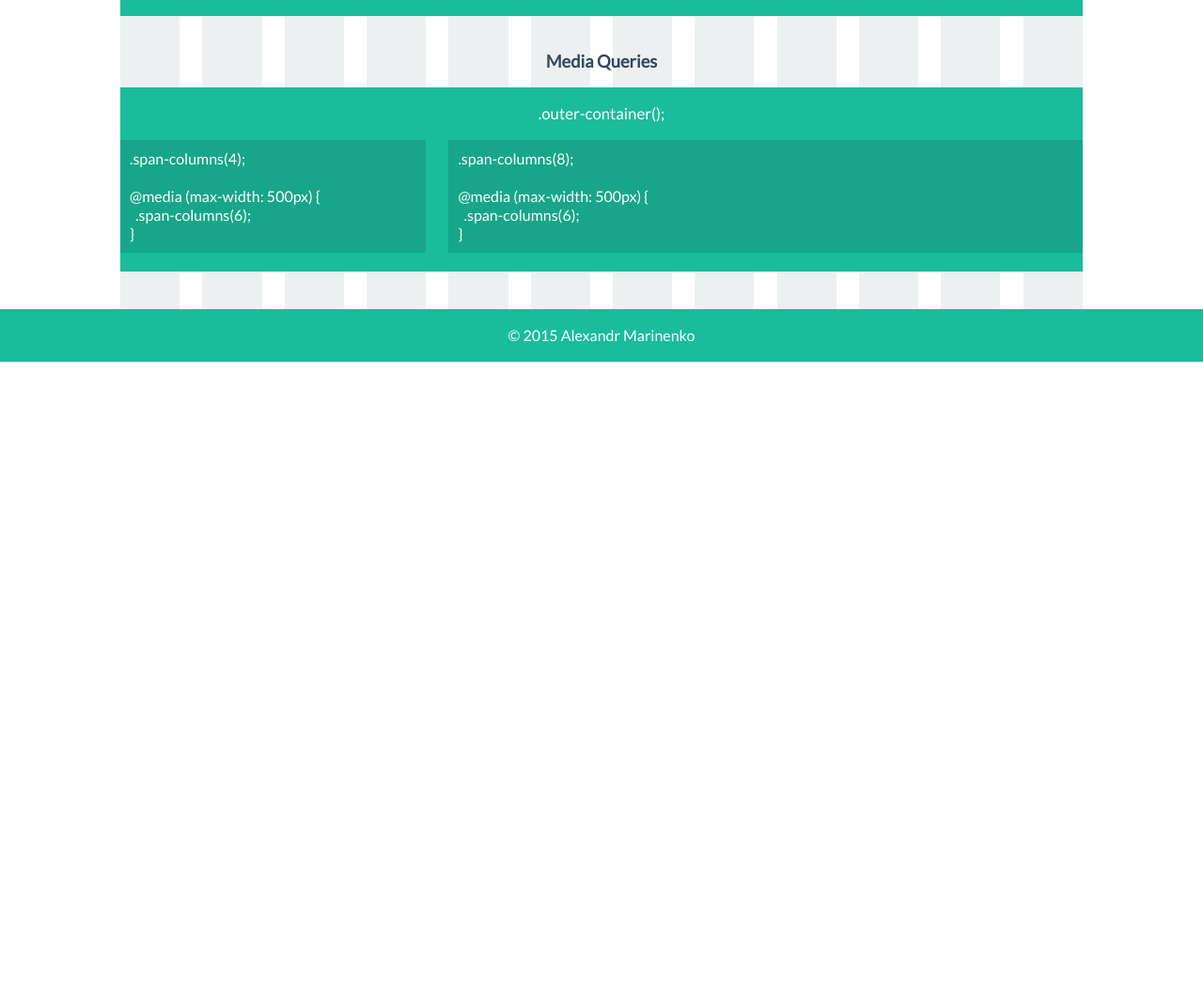
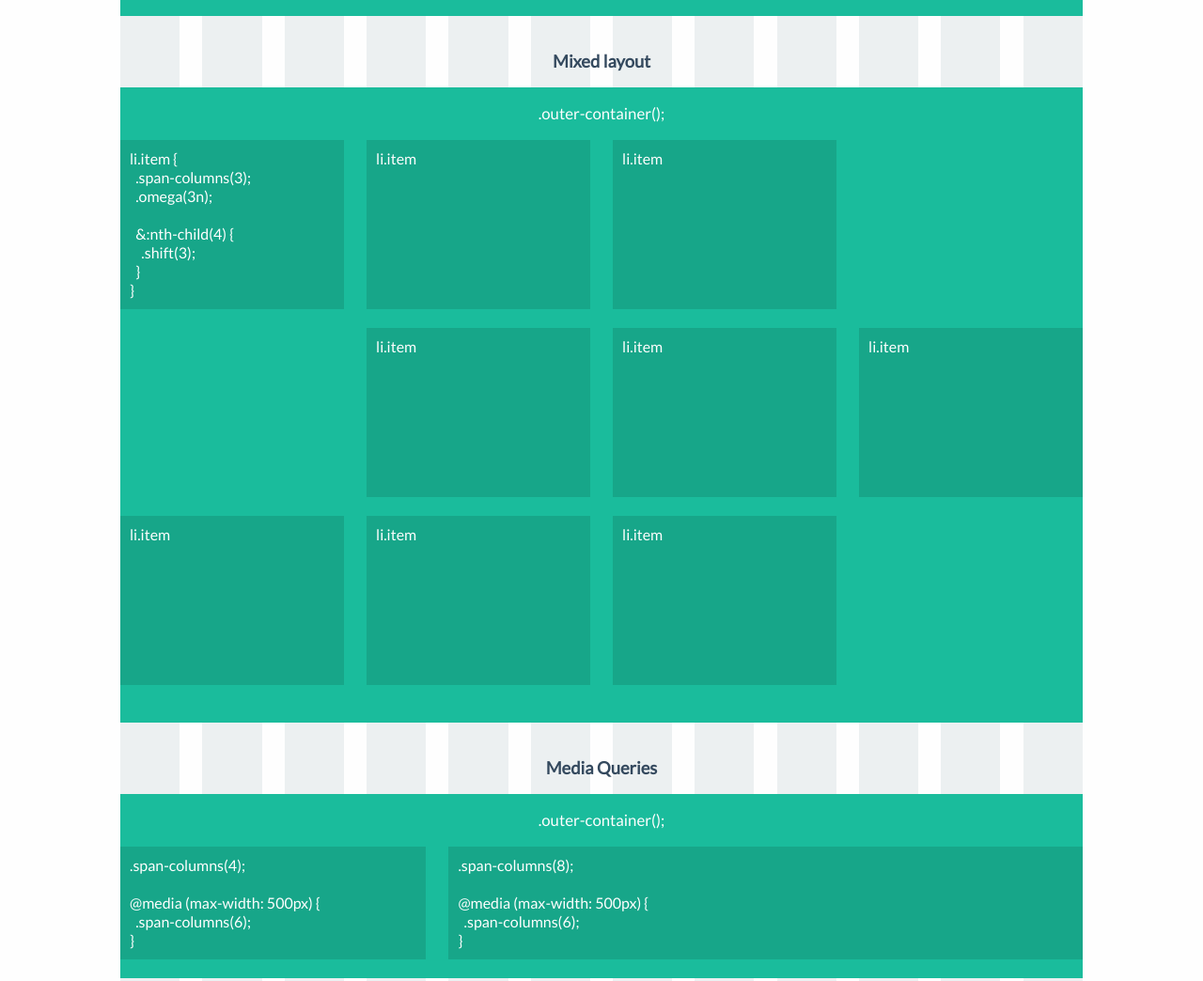
Before and after one commit to jo-asakura/less-neat, a website: page demo/index.html in a window 1280 px wide. Shown: the part 2443-3487 px from the top of the page at 94% size. Before the commit the page ends 2828 px from the top, so only its background shows below. Drawn offline with Linux system fonts and the light colour scheme.

Commit message:
Adds Mixed demo

```diff
--- a/demo/index.html
+++ b/demo/index.html
@@ -33,7 +33,7 @@
       <li class="faded-out-list__item"></li>
     </ul>
 
-    <article class="section-block basic">
+    <article id="basic" class="section-block basic">
       <h2 class="outer-container__heading u-text-center">Basic</h2>
       <div class="u-light-bg basic__outer">
         <div class="u-text-center outer-container__top-label">.outer-container();</div>
@@ -42,7 +42,7 @@
       </div>
     </article>
 
-    <article class="section-block multiple-rows">
+    <article id="multiple-rows" class="section-block multiple-rows">
       <h2 class="outer-container__heading u-text-center">Multiple rows</h2>
       <div class="u-light-bg multiple-rows__outer">
         <div class="u-text-center outer-container__top-label">.outer-container();</div>
@@ -67,7 +67,7 @@
       </div>
     </article>
 
-    <article class="section-block nesting-columns">
+    <article id="nesting-columns" class="section-block nesting-columns">
       <h2 class="outer-container__heading u-text-center">Nesting columns</h2>
       <div class="u-light-bg nesting-columns__outer">
         <div class="u-text-center outer-container__top-label">.outer-container();</div>
@@ -81,7 +81,7 @@
       </div>
     </article>
 
-    <article class="section-block table">
+    <article id="table" class="section-block table">
       <h2 class="outer-container__heading u-text-center">Table grid</h2>
       <div class="u-light-bg table__outer">
         <div class="u-text-center outer-container__top-label">.outer-container();</div>
@@ -95,15 +95,15 @@
       </div>
     </article>
 
-    <article class="section-block shift">
+    <article id="shift" class="section-block shift">
       <h2 class="outer-container__heading u-text-center">Shifting columns</h2>
       <div class="u-light-bg shift__outer">
         <div class="u-text-center outer-container__top-label">.outer-container();</div>
-          <div class="u-dark-bg u-block u-text-center shift__nested">.span-columns(6);<br>.shift(3);</div>
+        <div class="u-dark-bg u-block u-text-center shift__nested">.span-columns(6);<br>.shift(3);</div>
       </div>
     </article>
 
-    <article class="section-block auto-rows">
+    <article id="auto-rows" class="section-block auto-rows">
       <h2 class="outer-container__heading u-text-center">Automatic rows</h2>
       <div class="u-light-bg auto-rows__outer">
         <div class="u-text-center outer-container__top-label">.outer-container();</div>
@@ -126,7 +126,28 @@
       </div>
     </article>
 
-    <article class="section-block media">
+    <article id="mixed" class="section-block mixed">
+      <h2 class="outer-container__heading u-text-center">Mixed layout</h2>
+      <div class="u-light-bg mixed__outer">
+        <div class="u-text-center outer-container__top-label">.outer-container();</div>
+        <ul class="mixed__list">
+          <li class="u-dark-bg u-block mixed__list__item">li.item {<br>&nbsp;&nbsp;.span-columns(3);<br>&nbsp;&nbsp;.omega(3n);<br><br>&nbsp;&nbsp;&:nth-child(4) {<br>&nbsp;&nbsp;&nbsp;&nbsp;.shift(3);<br>&nbsp;&nbsp;}<br>}
+          </li>
+          <li class="u-dark-bg u-block mixed__list__item">li.item</li>
+          <li class="u-dark-bg u-block mixed__list__item">li.item</li>
+
+          <li class="u-dark-bg u-block mixed__list__item">li.item</li>
+          <li class="u-dark-bg u-block mixed__list__item">li.item</li>
+          <li class="u-dark-bg u-block mixed__list__item">li.item</li>
+
+          <li class="u-dark-bg u-block mixed__list__item">li.item</li>
+          <li class="u-dark-bg u-block mixed__list__item">li.item</li>
+          <li class="u-dark-bg u-block mixed__list__item">li.item</li>
+        </ul>
+      </div>
+    </article>
+
+    <article id="media" class="section-block media">
       <h2 class="outer-container__heading u-text-center">Media Queries</h2>
       <div class="u-light-bg media__outer">
         <div class="u-text-center outer-container__top-label">.outer-container();</div>
--- a/demo/styles.less
+++ b/demo/styles.less
@@ -306,6 +306,27 @@ footer {
 }
 
 // --
+.mixed__outer {
+  .outer-container();
+  padding: 20px 0;
+}
+
+.mixed__list {
+  .outer-container();
+}
+
+.mixed__list__item {
+  .span-columns(3);
+  .omega(3n);
+  margin-bottom: 20px;
+  min-height: 180px;
+
+  &:nth-child(4) {
+    .shift(3);
+  }
+}
+
+// --
 .media__outer {
   .outer-container();
   padding: 20px 0;
```
Also changed, not shown: demo/styles.css.
